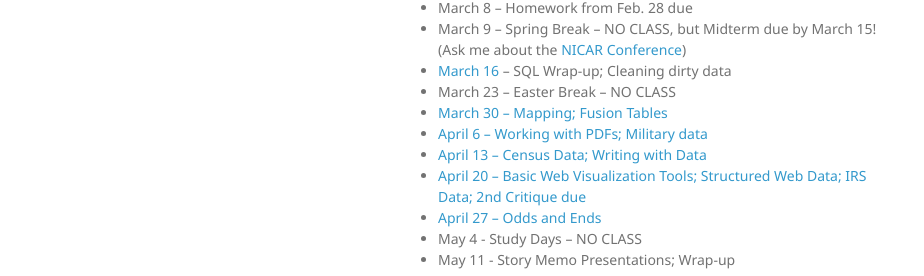
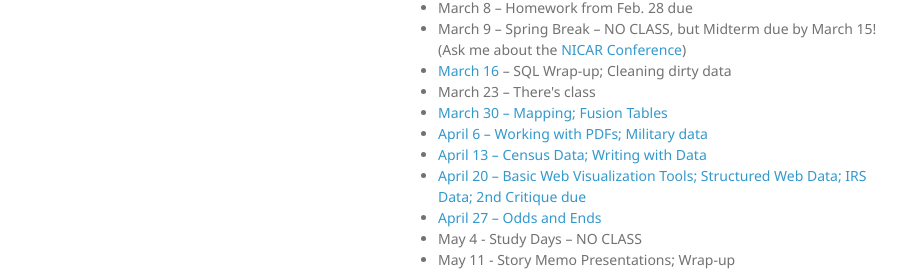
Before and after one commit to stevenrich-zz/stevenrich.github.io, a Jekyll site: the page georgetown/outline.html, which Jekyll copies as it is, in a window 1280 px wide. Shown: the part 469-745 px from the top of the page, without its empty margins (172-1096 px from the left). Built offline with Jekyll 4.4.1, drawn with Linux system fonts in a browser that asks for light colours.

Commit message:
changing up schedule

```diff
--- a/georgetown/outline.html
+++ b/georgetown/outline.html
@@ -51,7 +51,7 @@
       <li>March 8 – Homework from Feb. 28 due</li>
       <li>March 9 – Spring Break – NO CLASS, but Midterm due by March 15! (Ask me about the <a href="https://ire.org/conferences/nicar2016/">NICAR Conference</a>)</li>
       <li><a href="mar16.html">March 16</a> – SQL Wrap-up; Cleaning dirty data</li>
-      <li>March 23 – Easter Break – NO CLASS</li>
+      <li>March 23 – There's class</li>
       <li><a href="mar30.html">March 30 – Mapping; Fusion Tables</a></li>
       <li><a href="apr6.html">April 6 – Working with PDFs; Military data</a></li>
 			<li><a href="apr13.html">April 13 – Census Data; Writing with Data</a></li>
```
